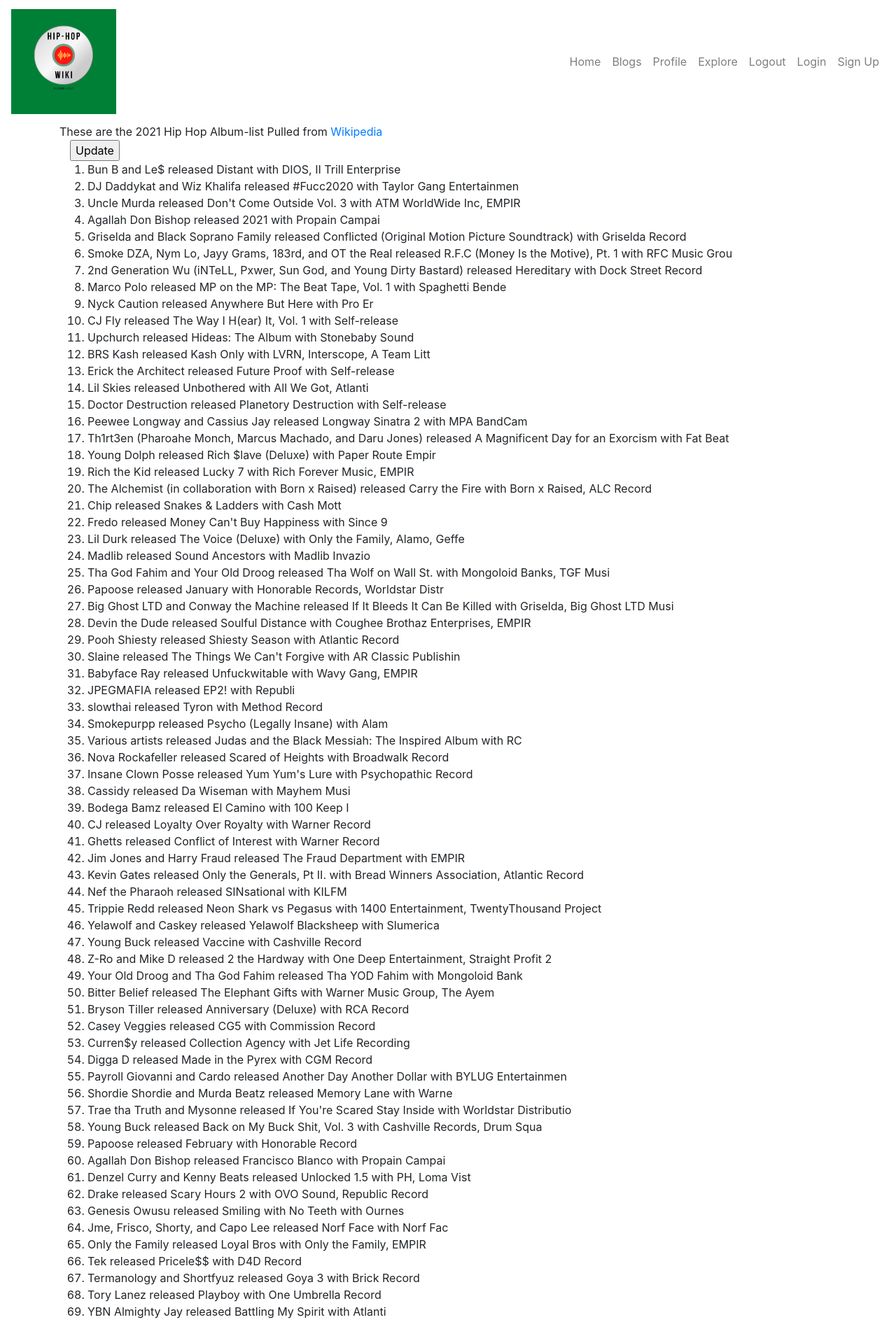
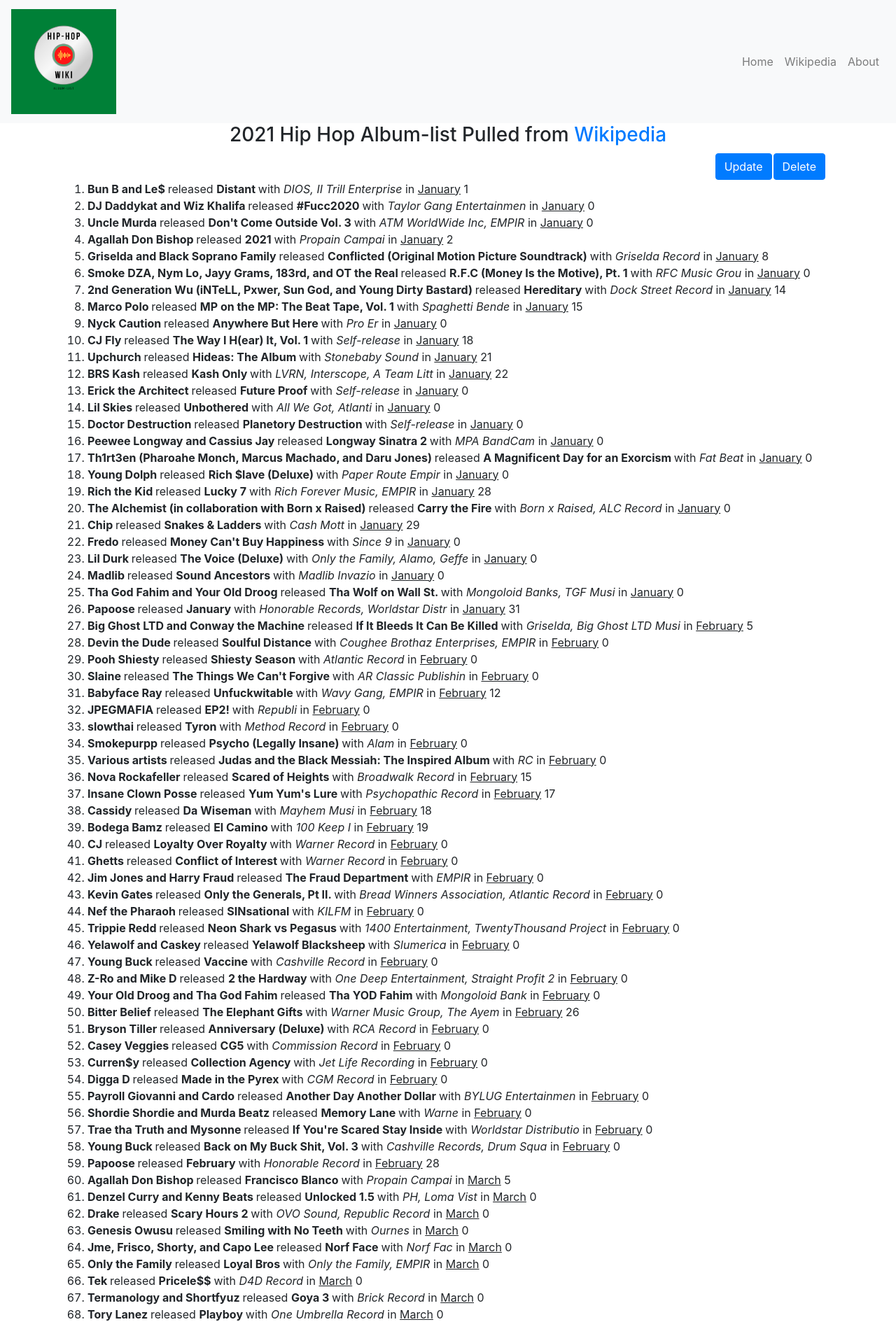
Before and after one commit to SelipeProducts/HipHopAlbum_Wiki_Webscrape, a Flask app: page / in a window 1280 px wide. Shown: the top 1889 px of the page at 70% size. Run offline with Flask 2, Linux system fonts and the light colour scheme; data comes from the database, SQL or seed files in the repository; both versions use the stored data as it was after the commit; some libraries are stand-ins or nearby versions.

Commit message:
Polished Up page. Added Delete and Update Button. Included an about page.

```diff
--- a/website/static/style.css
+++ b/website/static/style.css
@@ -2,3 +2,10 @@
   width:30%;
   height: auto;
 }
+
+
+.about{
+  padding-left: 20%;
+  padding-right: 20%;
+
+}
--- a/website/templates/base.html
+++ b/website/templates/base.html
@@ -20,7 +20,7 @@
   </head>
   <body>
     <!-- Navigation -->
-    <nav class="navbar navbar-expand-lg navbar-light ">
+    <nav class="navbar navbar-expand-lg navbar-light bg-light">
       <a class="navbar-brand" href="/">
         <img src="{{ url_for('static', filename='wiki_hip_hop_logo.png') }}" alt="logo" class="logo">
       </a>
@@ -36,14 +36,8 @@
         <div class="navbar-nav  ml-auto">
 
           <a class="nav-item nav-link" id="home" href="/">Home</a>
-          <a class="nav-item nav-link" id="blogs" href="/blogs">Blogs</a>
-          <a class="nav-item nav-link" id="profile" href="/profile">Profile</a>
-          <a class="nav-item nav-link" id="explore" href="/explore">Explore</a>
-          <a class="nav-item nav-link" id="logout" href="/logout">Logout</a>
-
-          <a class="nav-item nav-link" id="login" href="/login">Login</a>
-          <a class="nav-item nav-link" id="signUp" href="/sign-up">Sign Up</a>
-
+          <a class="nav-item nav-link" id="wiki" href="/wiki">Wikipedia</a>
+          <a class="nav-item nav-link" id="about" href="/about">About</a>
         </div>
       </div>
     </nav>
@@ -65,22 +59,23 @@
             &copy;2021 Cesar Lopez
           </div>
           <div class="col-sm-2 col-md-2 col-lg-2">
-          Terms
+            Terms
           </div>
           <div class="col-sm-2 col-md-2 col-lg-2">
             Privacy
           </div>
           <div class="col-sm-2 col-md-2 col-lg-2">
-            Posts
+            Sitemap
           </div>
           <div class="col-sm-2 col-md-2 col-lg-2">
             About
           </div>
           <div class="col-sm-2 col-md-2 col-lg-2">
-            Contact
+            Wiki
           </div>
         </div>
       </div>
+      <br>
     </footer>
 
     <script
--- a/website/templates/home.html
+++ b/website/templates/home.html
@@ -1,21 +1,40 @@
 {% extends "base.html" %} {% block title %}Home{% endblock %}
 {% block content %}
-  These are the 2021 Hip Hop Album-list Pulled from
-  <a href='https://en.wikipedia.org/wiki/2021_in_hip_hop_music'> Wikipedia </a>
+  <div class="container" align="center">
+    <h3>2021 Hip Hop Album-list Pulled from
+    <a href='https://en.wikipedia.org/wiki/2021_in_hip_hop_music'> Wikipedia </a> </h3>
+  </div>
 
-  <div class="container">
+  <div class="container" align="right">
+    <table>
+      <tr>
+        <td>
+          <form action="/fill_db" method="get">
+            <input type="submit" value="Update" class="btn btn-primary">
+          </form>
+        </td>
+        <td>
+          <form action="/delete" method="get">
+            <input type="submit" value="Delete" class="btn btn-primary">
+          </form>
+        </td>
+      </tr>
+    </table>
 
-    <form action="/fill_db" method="get">
-        <input type="submit" value="Update" >
-    </form>
+
 
 </div>
+
+
 
 
   <ol>
   {% for album in album_list %}
     <li>
-    {{album.artist}} released {{album.name}} with {{album.record_label}}
+      <b>{{album.artist}}</b>
+      released <b>{{album.name}}</b>
+      with <i>{{album.record_label}}</i> in
+      <u>{{album.month}}</u> {{album.day}}
     </li>
 
 
--- a/website/views.py
+++ b/website/views.py
@@ -1,4 +1,4 @@
-from flask import Blueprint, render_template
+from flask import Blueprint, render_template, redirect
 import requests
 from bs4 import BeautifulSoup
 import lxml
@@ -13,6 +13,14 @@
 def writefile(filename, txt):
     with open(filename, 'w') as writer:
       writer.write(str(txt))
+
+def source_cleanup(txt):
+  brack1 = txt.find('[')
+  brack2 = txt.find(']')
+  txt = txt[0:brack1-1]
+
+  return txt
+
 
 @views.route('/')
 def home():
@@ -126,6 +134,7 @@
             artist = a_album[0]
             album_name = a_album[1]
             record_label = a_album[2]
+            record_label = source_cleanup(record_label)
 
             new_album = Album(month=month_str, day=day, artist=artist, name=album_name, record_label=record_label)
             db.session.add(new_album)
@@ -142,6 +151,7 @@
             artist = a_album[1]
             album_name = a_album[2]
             record_label = a_album[3]
+            record_label = source_cleanup(record_label)
 
             new_album = Album(month=month_str, day=day, artist=artist, name=album_name, record_label=record_label)
             db.session.add(new_album)
@@ -149,3 +159,21 @@
   print("Sucessfully Updated DB")
   all_albums = Album.query
   return render_template('home.html', album_list=all_albums)
+
+
+@views.route('/delete')
+def delete():
+  all_albums = Album.query.delete()
+  db.session.commit()
+  all_albums = Album.query
+  return render_template('home.html', album_list=all_albums)
+
+
+@views.route('/wiki')
+def wiki():
+  return redirect('https://en.wikipedia.org/wiki/2021_in_hip_hop_music#Released_albums')
+
+@views.route('/about')
+def about():
+
+  return render_template('about.html')
```
Also changed, not shown: website/templates/about.html (added, +15 -0 lines), website/database.db.
